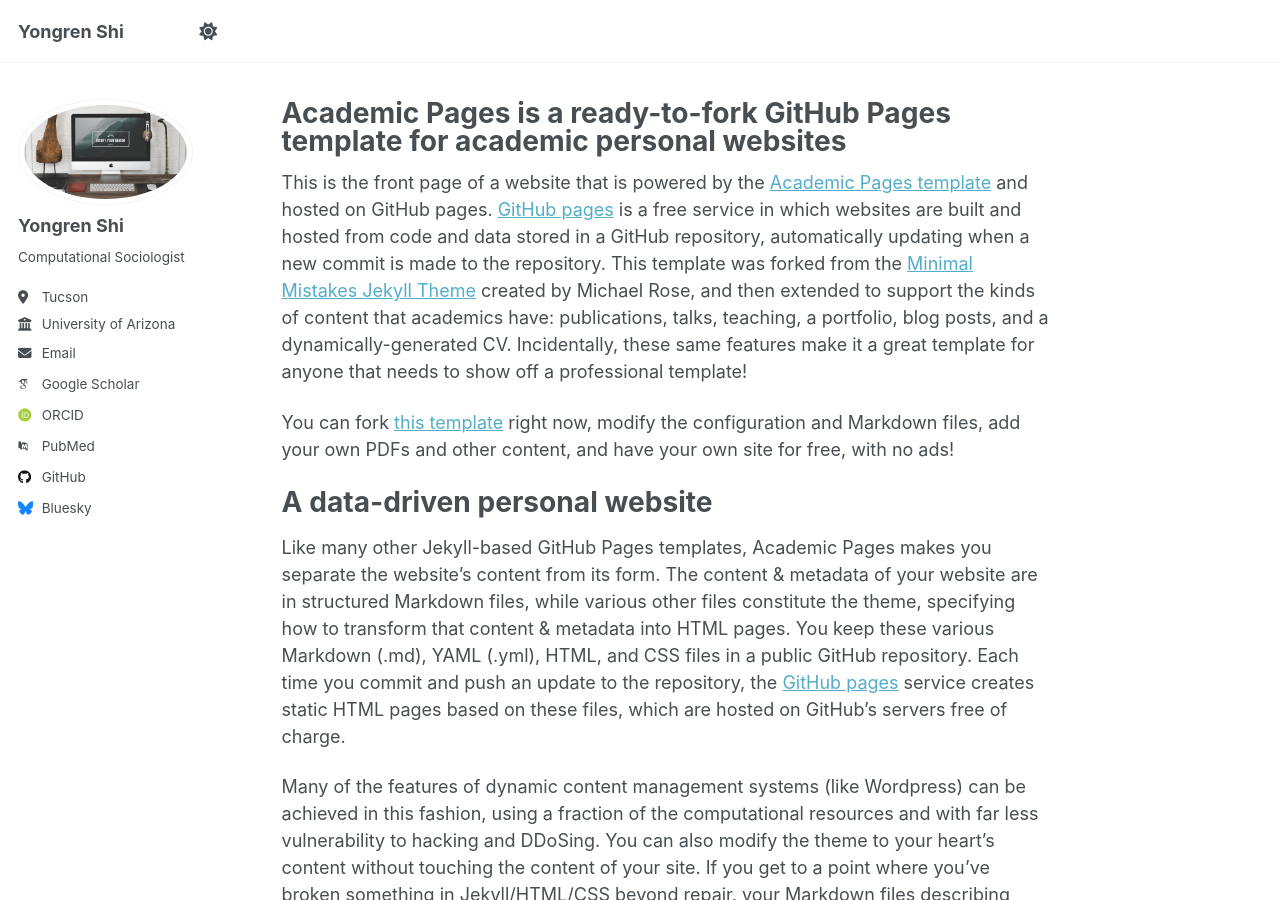
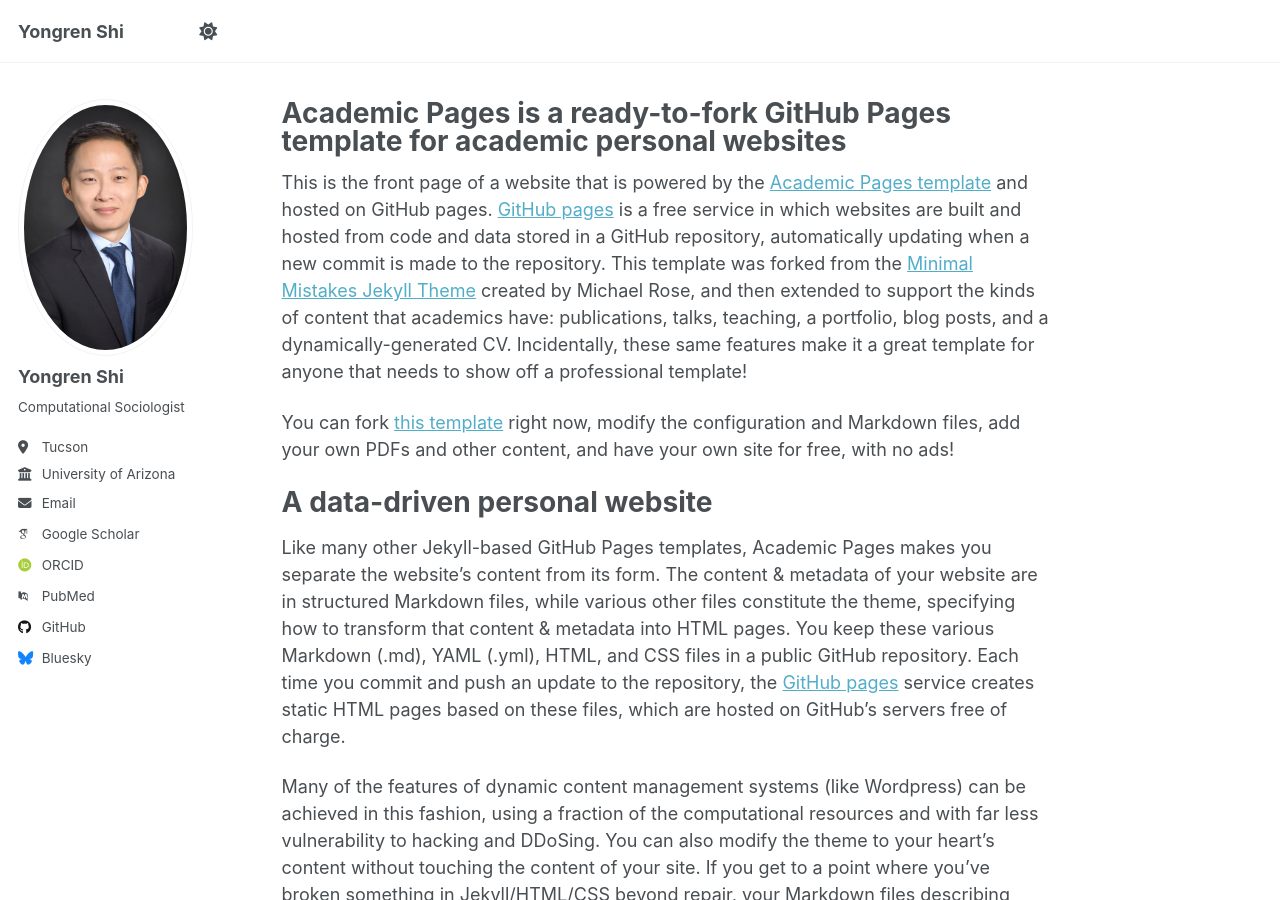
Before and after one commit to YongrenShi/YongrenShi, a Jekyll site: the page built from _pages/about.md, in a window 1280 px wide and 900 px high. Built offline with Jekyll 4.4.1, drawn with Linux system fonts in a browser that asks for light colours; some web fonts are replaced; a script that is not in the unit is left out.

Commit message:
Update _config.yml

```diff
--- a/_config.yml
+++ b/_config.yml
@@ -22,7 +22,7 @@ repository               : "academicpages/academicpages.github.io"
 #               Additional customization can be done by editing /_includes/author-profile.html
 author:
   # Biographic information
-  avatar           : "foo-bar-identity.jpg"
+  avatar           : "bio-photo.jpg"
   name             : "Yongren Shi"
   pronouns         : # example: "she/her"
   bio              : "Computational Sociologist"
```
